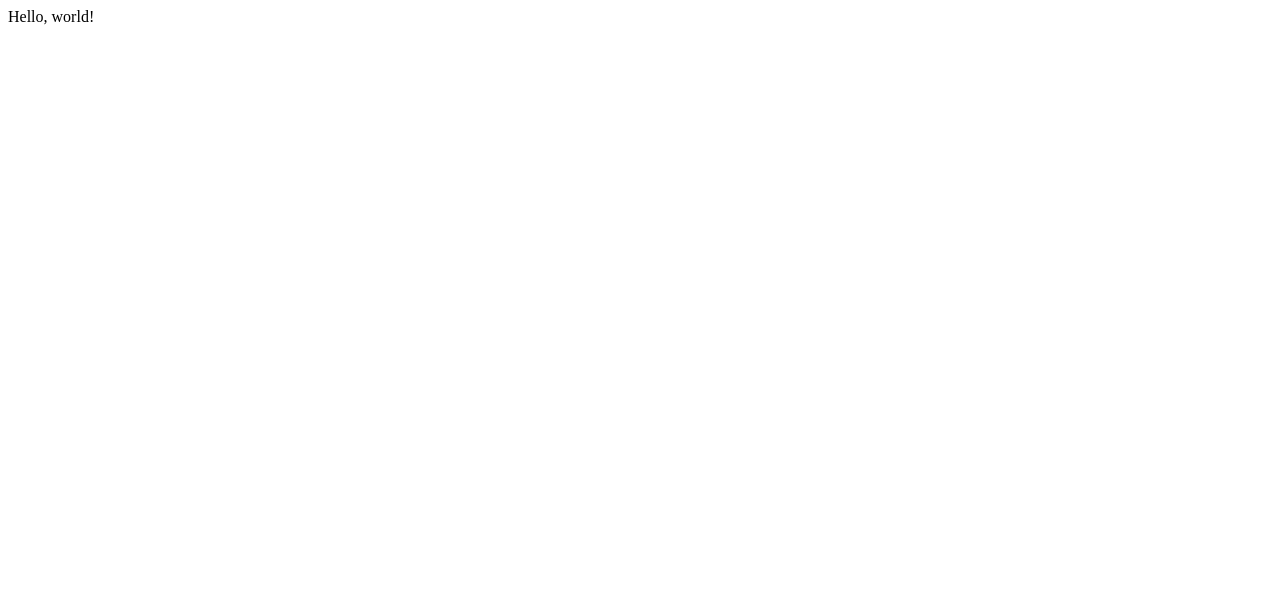
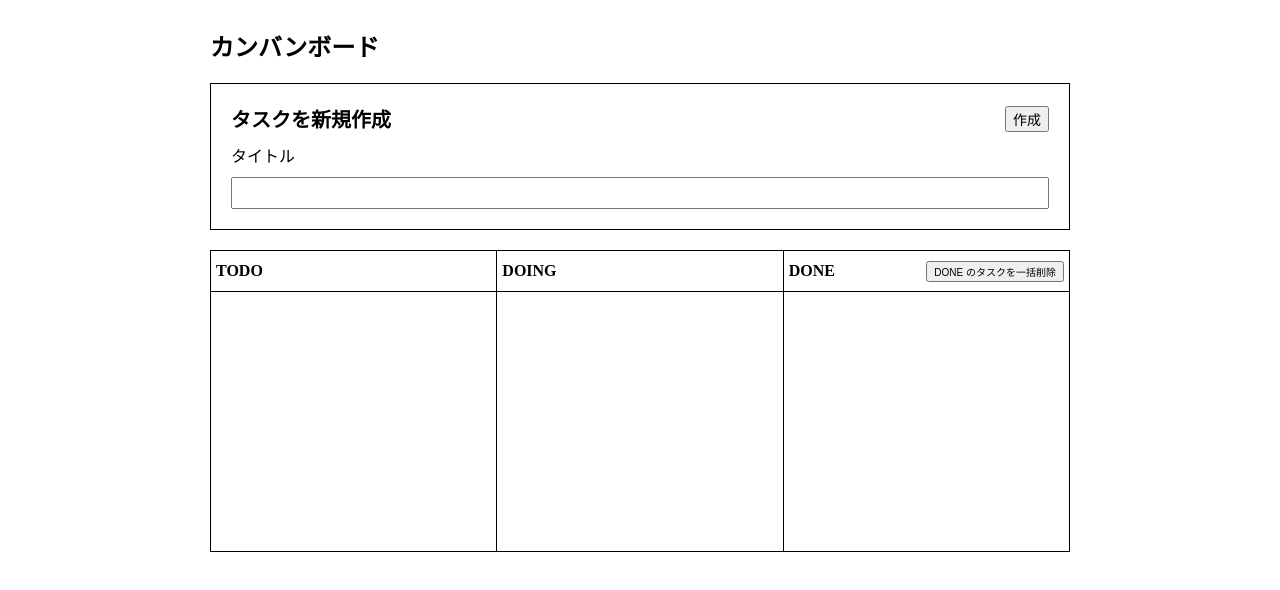
Before and after one commit to ittyi/browser-app, a website built with webpack: page index.html in a window 1280 px wide. Built offline with nearby package versions, Linux system fonts and the light colour scheme.

Commit message:
🔧 & 💄 マークアップ、自動バンドルの設定追加

```diff
--- /dev/null
+++ b/css/style.css
@@ -0,0 +1,144 @@
+.container {
+	max-width: 900px;
+	width: 100%;
+	margin: 0 auto;
+	padding: 20px;
+	box-sizing: border-box;
+  }
+  .title {
+	margin: 0;
+	margin-bottom: 20px;
+	font-weight: bold;
+	font-size: 24px;
+  }
+
+  .new {
+	padding: 20px;
+	border: 1px solid #000;
+  }
+  .new-head {
+	display: flex;
+	justify-content: space-between;
+	align-items: center;
+	margin-bottom: 10px;
+  }
+  .new-title {
+	margin: 0;
+	font-weight: bold;
+	font-size: 20px;
+  }
+  .new-button {
+	font-size: 14px;
+	cursor: pointer;
+  }
+  .new-label {
+	font-size: 16px;
+  }
+  .new-input {
+	width: 100%;
+	margin-top: 10px;
+	padding: 5px;
+	font-size: 16px;
+	box-sizing: border-box;
+  }
+
+  .lane {
+	display: flex;
+	min-height: 300px;
+	border: 1px solid #000;
+	margin-top: 20px;
+  }
+  .lane-item {
+	flex: 1 1 0px;
+	min-width: 0;
+  }
+  .lane > .lane-item:not(:first-child) {
+	border-left: 1px solid #000;
+  }
+  .lane-item-inner {
+	display: flex;
+	flex-direction: column;
+	height: 100%;
+  }
+  .lane-status {
+	display: flex;
+	align-items: center;
+	height: 40px;
+	padding: 0 5px;
+	border-bottom: 1px solid #000;
+  }
+  .lane-status-name {
+	margin: 0;
+	font-weight: bold;
+	font-size: 16px;
+  }
+  .lane-status-delete {
+	margin-left: auto;
+	font-size: 10px;
+	cursor: pointer;
+  }
+
+  .tasks {
+	flex: 1 1 0px;
+	margin: 0;
+	padding: 10px;
+	list-style: none;
+  }
+  .tasks > *:not(:first-child) {
+	margin-top: 10px;
+  }
+  .task-item {
+	display: flex;
+	align-items: center;
+	justify-content: space-between;
+	padding: 5px;
+	border: 1px solid #000;
+	background-color: #fff;
+	box-sizing: border-box;
+	cursor: grab;
+  }
+  .task-item::before {
+	width: 15px;
+	height: 15px;
+	margin-right: 5px;
+	border-radius: 2px;
+	background-color: #aaa;
+	content: "";
+  }
+  .task-item > span {
+	overflow: hidden;
+	display: table-cell;
+	max-width: 193px;
+	word-wrap: break-word;
+	text-overflow: ellipsis;
+	white-space: nowrap;
+  }
+  .task-item > button {
+	width: 40px;
+	margin-left: auto;
+	font-size: 12px;
+	cursor: pointer;
+  }
+
+  .gu-mirror {
+	position: fixed !important;
+	margin: 0 !important;
+	z-index: 9999 !important;
+	opacity: 0.8;
+	-ms-filter: "progid:DXImageTransform.Microsoft.Alpha(Opacity=80)";
+	filter: alpha(opacity=80);
+  }
+  .gu-hide {
+	display: none !important;
+  }
+  .gu-unselectable {
+	-webkit-user-select: none !important;
+	-moz-user-select: none !important;
+	-ms-user-select: none !important;
+	user-select: none !important;
+  }
+  .gu-transit {
+	opacity: 0.2;
+	-ms-filter: "progid:DXImageTransform.Microsoft.Alpha(Opacity=20)";
+	filter: alpha(opacity=20);
+  }
--- a/index.html
+++ b/index.html
@@ -1,7 +1,60 @@
 <!DOCTYPE html>
 <html>
+<head>
+  <meta charset="UTF-8">
+  <meta name="viewport" content="width=device-width, initial-scale=1.0">
+  <link rel="stylesheet" href="/css/style.css" />
+  <title>カンバンボード</title>
+</head>
 <body>
-	Hello, world!
-	<script src="/dist/index.js"></script>
+
+<div class="container">
+  <h1 class="title">カンバンボード</h1>
+
+  <form id="createForm" class="new">
+    <div class="new-head">
+      <h2 class="new-title">タスクを新規作成</h2>
+      <button class="new-button">作成</button>
+    </div>
+
+    <label class="new-label" for="title">タイトル</label>
+    <input id="title" class="new-input" name="title" />
+  </form>
+
+  <div class="lane">
+    <div class="lane-item">
+      <div class="lane-item-inner">
+        <div class="lane-status">
+          <p class="lane-status-name">TODO</p>
+        </div>
+
+        <div id="todoList" class="tasks"></div>
+      </div>
+    </div>
+
+    <div class="lane-item">
+      <div class="lane-item-inner">
+        <div class="lane-status">
+          <p class="lane-status-name">DOING</p>
+        </div>
+
+        <div id="doingList" class="tasks"></div>
+      </div>
+    </div>
+
+    <div class="lane-item">
+      <div class="lane-item-inner">
+        <div class="lane-status">
+          <p class="lane-status-name">DONE</p>
+          <button id="deleteAllDoneTask" class="lane-status-delete">DONE のタスクを一括削除</button>
+        </div>
+
+        <div id="doneList" class="tasks"></div>
+      </div>
+    </div>
+  </div>
+</div>
+
+<script src="/dist/index.js"></script>
 </body>
 </html>
--- a/package.json
+++ b/package.json
@@ -4,6 +4,7 @@
   "description": "",
   "main": "index.js",
   "scripts": {
+    "dev": "webpack -w",
     "build": "webpack",
     "serve": "serve ./ -p 3000"
   },
--- a/ts/index.ts
+++ b/ts/index.ts
@@ -1,3 +1,4 @@
 import { sum } from './sum'
 
 console.log(sum(1, 2))
+console.log("Hello, wourld!")
```
